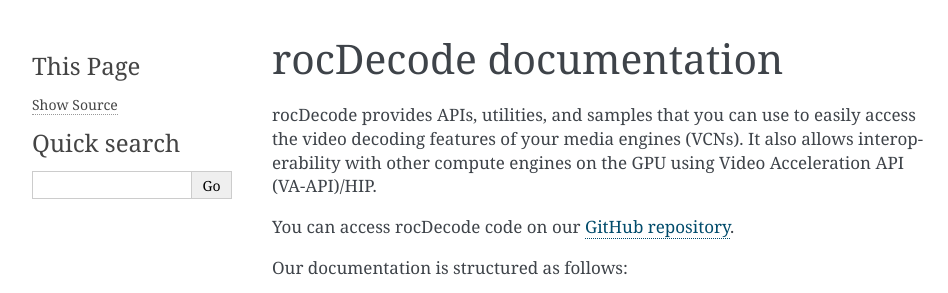
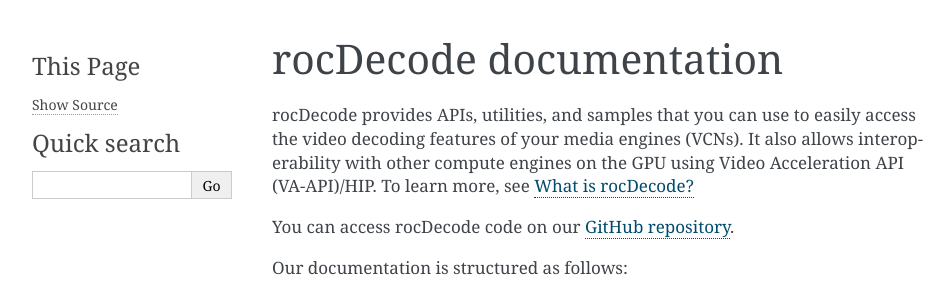
Before and after one commit to ROCm/rocDecode, a Sphinx documentation site: the page built from docs/index.rst, in a window 1280 px wide, cut to the strip 0-293 px from the top of the page. Shown: the whole strip, without its empty margins (148-1096 px from the left). Built offline with Sphinx 7.4.7, drawn with Linux system fonts in a browser that asks for light colours.

Commit message:
Update index.rst

```diff
--- a/docs/index.rst
+++ b/docs/index.rst
@@ -8,7 +8,7 @@
 
 rocDecode provides APIs, utilities, and samples that you can use to easily access the video decoding
 features of your media engines (VCNs). It also allows interoperability with other compute engines on
-the GPU using Video Acceleration API (VA-API)/HIP.
+the GPU using Video Acceleration API (VA-API)/HIP. To learn more, see :doc:`what-is-rocDecode`
 
 You can access rocDecode code on our `GitHub repository <https://github.com/ROCm/rocDecode>`_.
 
```
Also changed, not shown: other parts of docs/index.rst (+1 -1 lines).
